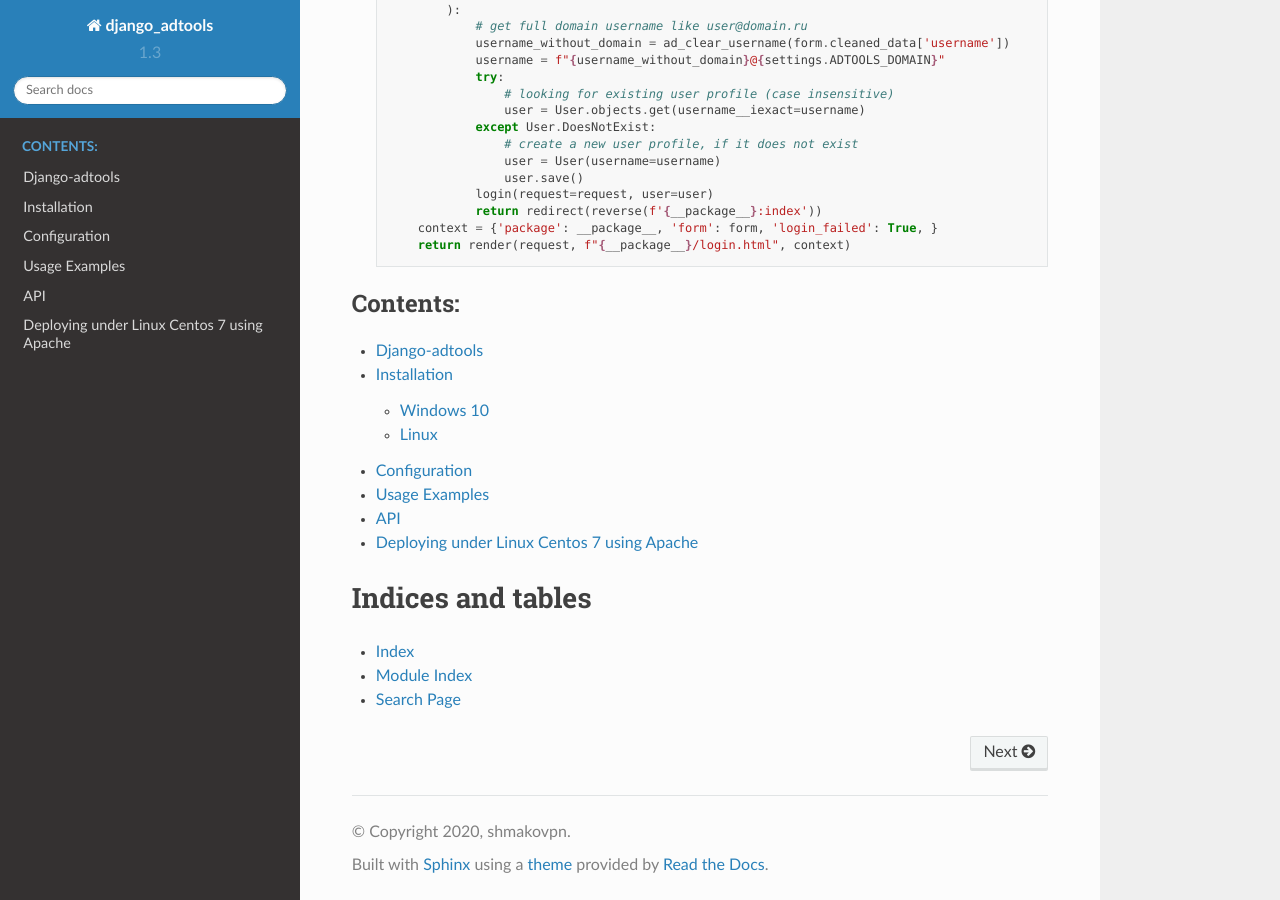
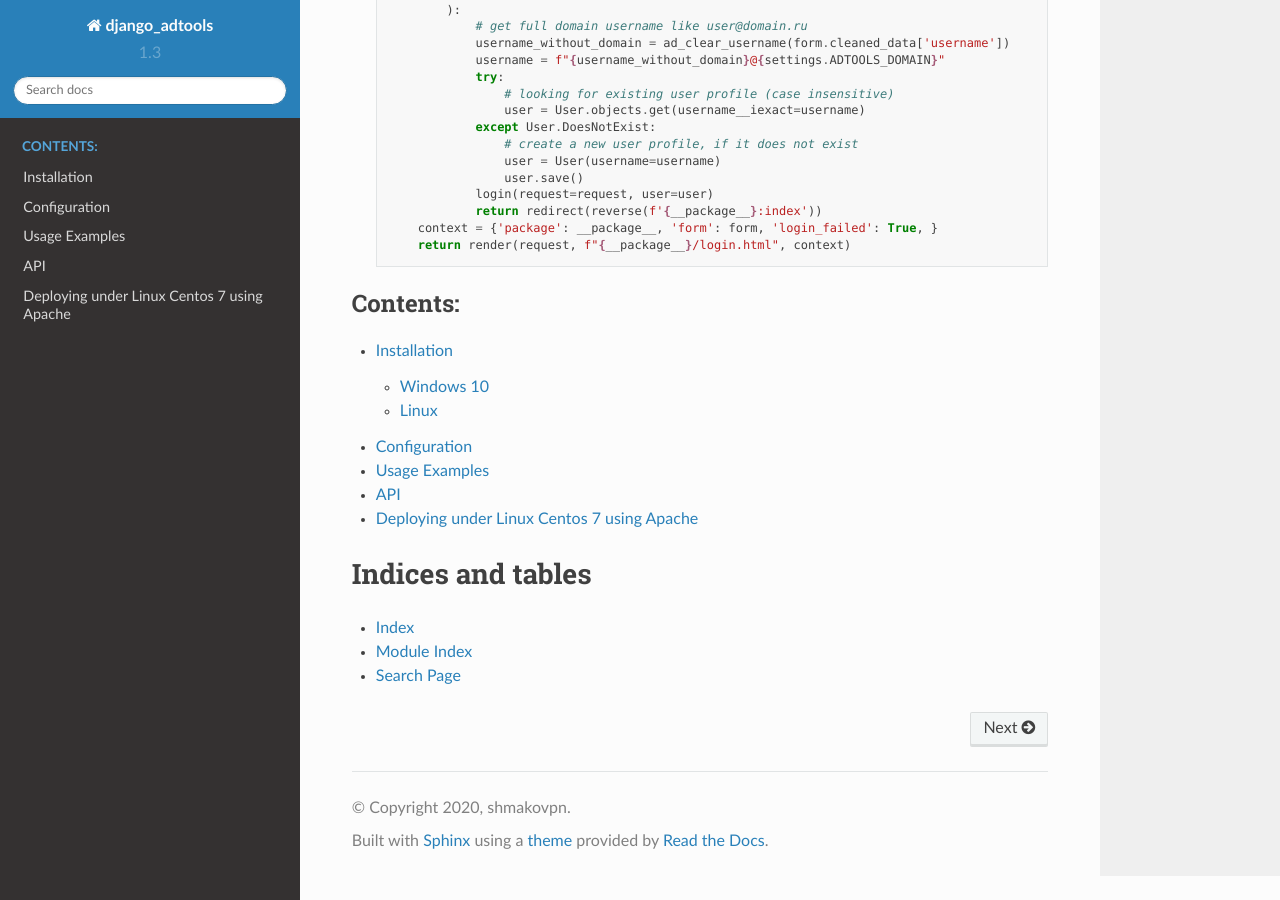
Before and after one commit to shmakovpn/django_adtools, a Sphinx documentation site: the page built from docs/source/index.rst, in a window 1280 px wide and 900 px high, scrolled down 605 px. Built offline with Sphinx 7.4.7 and the Read the Docs theme 2.0.0, drawn with Linux system fonts in a browser that asks for light colours; some of the changed lines change nothing that is shown.

Commit message:
Docs <no title>

```diff
--- a/docs/source/contents.rst
+++ b/docs/source/contents.rst
@@ -1,10 +1 @@
-.. toctree::
-   :maxdepth: 2
-   :caption: Contents:
-
-   introduction
-   installation
-   configuration
-   examples
-   api
-   centos7
+.. include:: index.rst
--- a/docs/source/index.rst
+++ b/docs/source/index.rst
@@ -3,7 +3,15 @@ Welcome to Django-adtools's documentation!
 
 .. include:: introduction.rst
 
-.. include:: contents.rst
+.. toctree::
+   :maxdepth: 2
+   :caption: Contents:
+
+   installation
+   configuration
+   examples
+   api
+   centos7
 
 Indices and tables
 ==================
```
